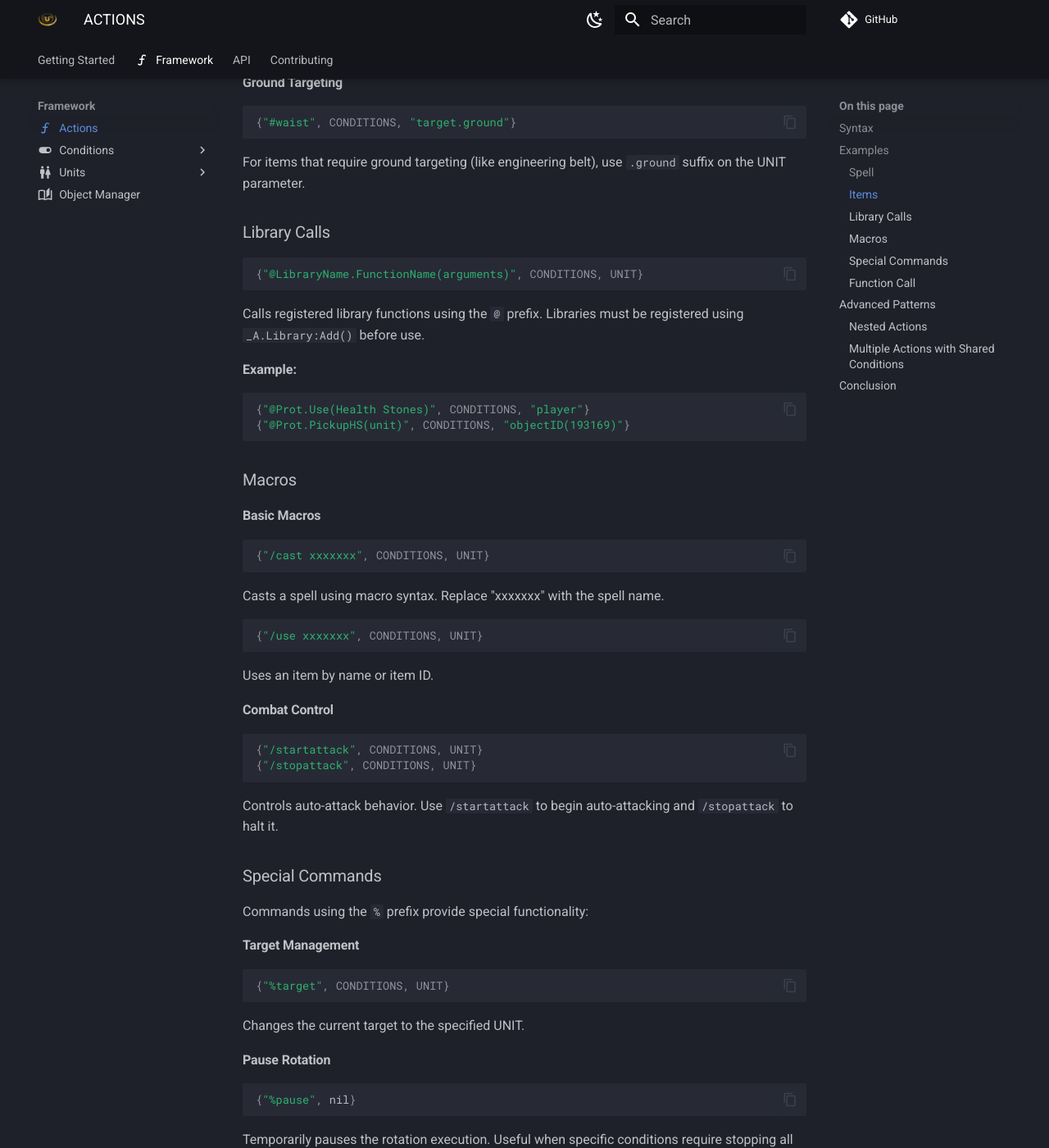
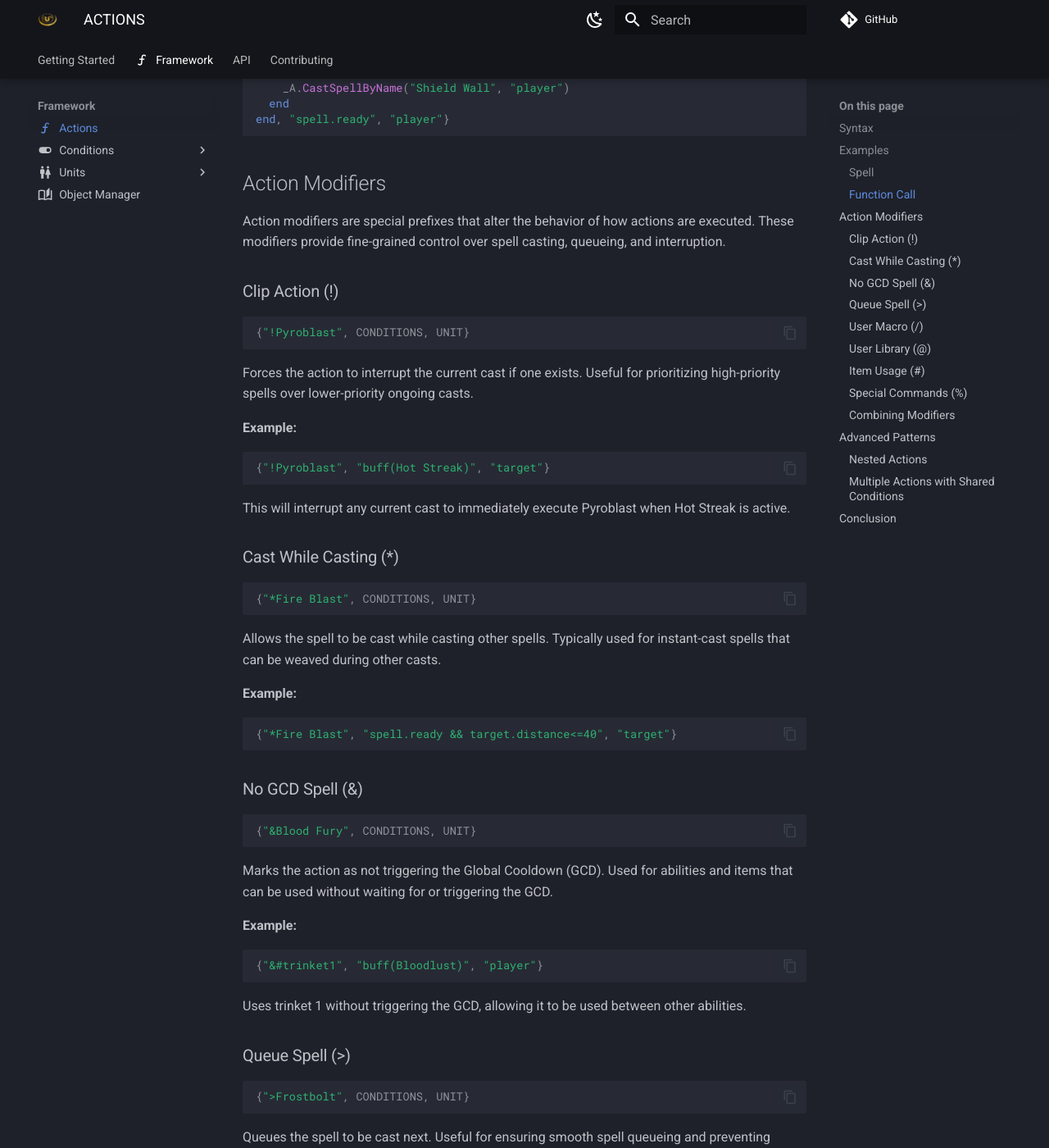
Before and after one commit to DimaSheiko/apep-docs, an MkDocs documentation site: the page built from docs/framework/actions/index.md, in a window 1280 px wide and 1400 px high, scrolled down 1287 px. Shown: the whole window at 82% size. Built offline with MkDocs 1.6.1 and Material for MkDocs 9.7.7, drawn with Linux system fonts in a browser that asks for light colours; comment, search, counter and statistics services are not loaded; some of the changed text lies outside the part shown.

Commit message:
Enhance action documentation by introducing new sections on function calls, action modifiers, and advanced patterns. Include detailed examples for interrupting casts, casting while moving, and managing buffs, improving clarity and usability for complex scripting scenarios.

````diff
--- a/docs/framework/actions/index.md
+++ b/docs/framework/actions/index.md
@@ -32,97 +32,6 @@ Here's a breakdown of each component:
 
 Executes a spell cast. Replace `Charge` with the desired spell name. The spell will be cast on the specified UNIT when CONDITIONS are met.
 
-### Items
-
-#### Equipment Slots
-
-```lua
-{"#trinket1", CONDITIONS, UNIT}
-{"#trinket2", CONDITIONS, UNIT}
-{"#neck", CONDITIONS, UNIT}
-{"#waist", CONDITIONS, UNIT}
-{"#hands", CONDITIONS, UNIT}
-```
-
-Uses equipped items from specific slots. The `#` prefix indicates an equipment slot. Available slots include: `trinket1`, `trinket2`, `neck`, `waist`, `hands`, and other valid equipment slots.
-
-#### Ground Targeting
-
-```lua
-{"#waist", CONDITIONS, "target.ground"}
-```
-
-For items that require ground targeting (like engineering belt), use `.ground` suffix on the UNIT parameter.
-
-### Library Calls
-
-```lua
-{"@LibraryName.FunctionName(arguments)", CONDITIONS, UNIT}
-```
-
-Calls registered library functions using the `@` prefix. Libraries must be registered using `_A.Library:Add()` before use.
-
-**Example:**
-
-```lua
-{"@Prot.Use(Health Stones)", CONDITIONS, "player"}
-{"@Prot.PickupHS(unit)", CONDITIONS, "objectID(193169)"}
-```
-
-### Macros
-
-#### Basic Macros
-
-```lua
-{"/cast xxxxxxx", CONDITIONS, UNIT}
-```
-
-Casts a spell using macro syntax. Replace "xxxxxxx" with the spell name.
-
-```lua
-{"/use xxxxxxx", CONDITIONS, UNIT}
-```
-
-Uses an item by name or item ID.
-
-#### Combat Control
-
-```lua
-{"/startattack", CONDITIONS, UNIT}
-{"/stopattack", CONDITIONS, UNIT}
-```
-
-Controls auto-attack behavior. Use `/startattack` to begin auto-attacking and `/stopattack` to halt it.
-
-### Special Commands
-
-Commands using the `%` prefix provide special functionality:
-
-#### Target Management
-
-```lua
-{"%target", CONDITIONS, UNIT}
-```
-
-Changes the current target to the specified UNIT.
-
-#### Pause Rotation
-
-```lua
-{"%pause", nil}
-```
-
-Temporarily pauses the rotation execution. Useful when specific conditions require stopping all actions.
-
-#### Cancel Buffs
-
-```lua
-{"%cancelbuff(Buff Name)", CONDITIONS, "player"}
-{"%cancelbuff(Power Word: Shield)", CONDITIONS, "player"}
-```
-
-Removes a specific buff from the target. Commonly used to cancel absorb shields or other buffs that may interfere with mechanics.
-
 ### Function Call
 
 ```lua
@@ -142,6 +51,183 @@ For complex actions, use Lua functions. This allows custom logic and multiple op
   end
 end, "spell.ready", "player"}
 ```
+
+## Action Modifiers
+
+Action modifiers are special prefixes that alter the behavior of how actions are executed. These modifiers provide fine-grained control over spell casting, queueing, and interruption.
+
+### Clip Action (!)
+
+```lua
+{"!Pyroblast", CONDITIONS, UNIT}
+```
+
+Forces the action to interrupt the current cast if one exists. Useful for prioritizing high-priority spells over lower-priority ongoing casts.
+
+**Example:**
+
+```lua
+{"!Pyroblast", "buff(Hot Streak)", "target"}
+```
+
+This will interrupt any current cast to immediately execute Pyroblast when Hot Streak is active.
+
+### Cast While Casting (*)
+
+```lua
+{"*Fire Blast", CONDITIONS, UNIT}
+```
+
+Allows the spell to be cast while casting other spells. Typically used for instant-cast spells that can be weaved during other casts.
+
+**Example:**
+
+```lua
+{"*Fire Blast", "spell.ready && target.distance<=40", "target"}
+```
+
+### No GCD Spell (&)
+
+```lua
+{"&Blood Fury", CONDITIONS, UNIT}
+```
+
+Marks the action as not triggering the Global Cooldown (GCD). Used for abilities and items that can be used without waiting for or triggering the GCD.
+
+**Example:**
+
+```lua
+{"&#trinket1", "buff(Bloodlust)", "player"}
+```
+
+Uses trinket 1 without triggering the GCD, allowing it to be used between other abilities.
+
+### Queue Spell (>)
+
+```lua
+{">Frostbolt", CONDITIONS, UNIT}
+```
+
+Queues the spell to be cast next. Useful for ensuring smooth spell queueing and preventing casting delays.
+
+**Example:**
+
+```lua
+{">Frostbolt", "!player.moving", "target"}
+```
+
+### User Macro (/)
+
+```lua
+{"/cast SpellName", CONDITIONS, UNIT}
+{"/use ItemName", CONDITIONS, UNIT}
+```
+
+Executes a WoW macro command. Any valid slash command can be used.
+
+**Examples:**
+
+```lua
+{"/cast Charge", CONDITIONS, UNIT}
+{"/use 13", CONDITIONS, UNIT}
+{"/startattack", "target.exists && target.enemy", "target"}
+{"/stopattack", CONDITIONS, UNIT}
+{"/stopcasting", "player.moving", nil}
+```
+
+Use `/startattack` to begin auto-attacking and `/stopattack` to halt it.
+
+### User Library (@)
+
+```lua
+{"@LibraryName.FunctionName(arguments)", CONDITIONS, UNIT}
+```
+
+Executes a registered user library function. Libraries provide reusable functionality across rotations and must be registered using `_A.Library:Add()` before use.
+
+**Examples:**
+
+```lua
+{"@Prot.Use(Health Stones)", "health<50", "player"}
+{"@Prot.PickupHS(unit)", CONDITIONS, "objectID(193169)"}
+{"@Utils.InterruptTarget()", "target.casting", "target"}
+```
+
+### Item Usage (#)
+
+```lua
+{"#12345", CONDITIONS, UNIT}
+{"#trinket1", CONDITIONS, UNIT}
+```
+
+Uses an item by ID or equipment slot name. Available slots include: `trinket1`, `trinket2`, `neck`, `waist`, `hands`, and other valid equipment slots.
+
+**Examples:**
+
+```lua
+{"#trinket1", "cooldown(trinket1)==0", "player"}
+{"#110560", nil, "player"}
+{"#waist", CONDITIONS, "target.ground"}
+```
+
+For items that require ground targeting (like engineering belt), use `.ground` suffix on the UNIT parameter.
+
+### Special Commands (%)
+
+Executes special rotation control commands using the `%` prefix.
+
+#### Pause Rotation
+
+```lua
+{"%pause", nil}
+```
+
+Temporarily pauses the rotation execution. Useful when specific conditions require stopping all actions.
+
+#### Target Management
+
+```lua
+{"%target", CONDITIONS, UNIT}
+```
+
+Changes the current target to the specified UNIT.
+
+**Example:**
+
+```lua
+{"%target", "ui(autotarget)==1", "focustarget"}
+```
+
+#### Cancel Buffs
+
+```lua
+{"%cancelbuff(Buff Name)", CONDITIONS, UNIT}
+```
+
+Removes a specific buff from the target. Commonly used to cancel absorb shields or other buffs that may interfere with mechanics.
+
+**Examples:**
+
+```lua
+{"%cancelbuff(Power Word: Shield)", CONDITIONS, "player"}
+{"%cancelbuff(Divine Shield)", "debuff(Forbearance)", "player"}
+```
+
+### Combining Modifiers
+
+Multiple modifiers can be combined to create sophisticated action behaviors:
+
+```lua
+{"!*Fire Blast", CONDITIONS, UNIT}
+```
+
+This action will both interrupt current casts and can be cast while casting other spells.
+
+```lua
+{"!&#trinket1", "buff(Bloodlust)", "player"}
+```
+
+This will clip the current cast and use trinket 1 without triggering the GCD.
 
 ## Advanced Patterns
 
````
